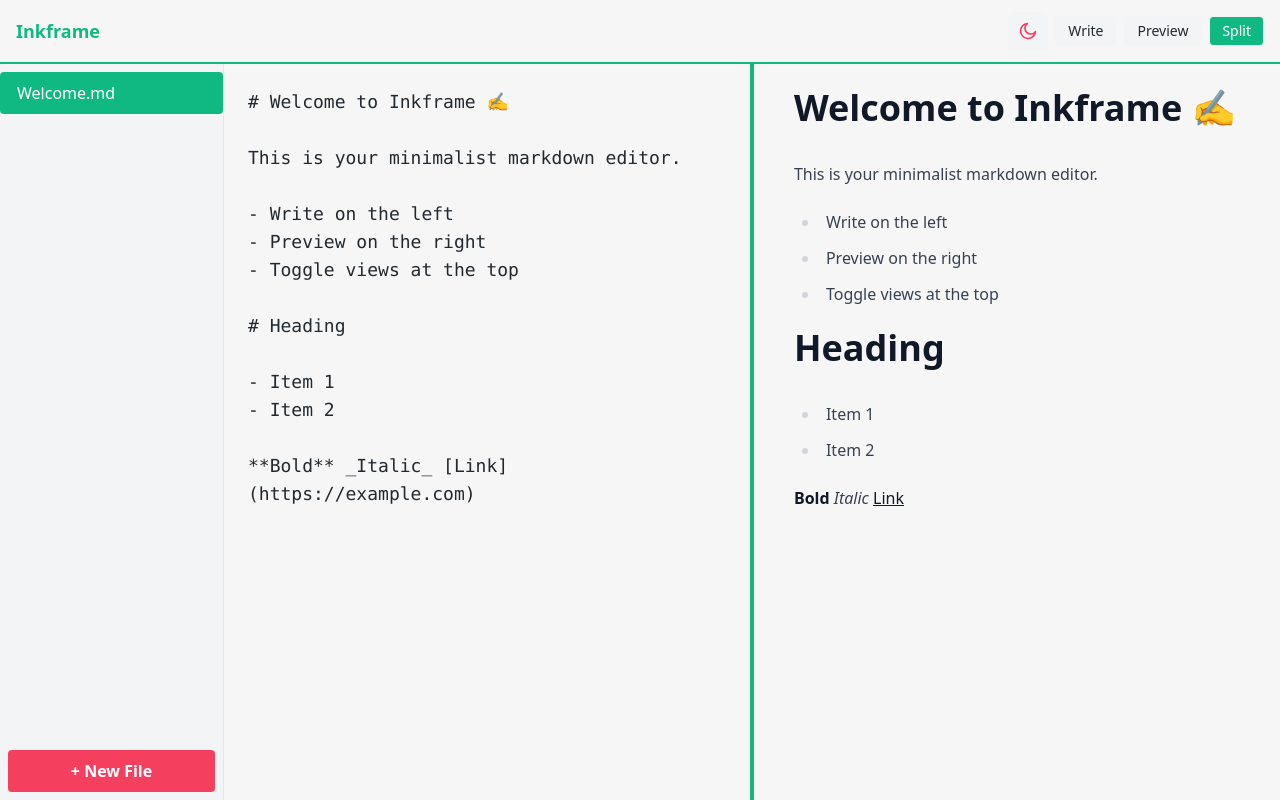
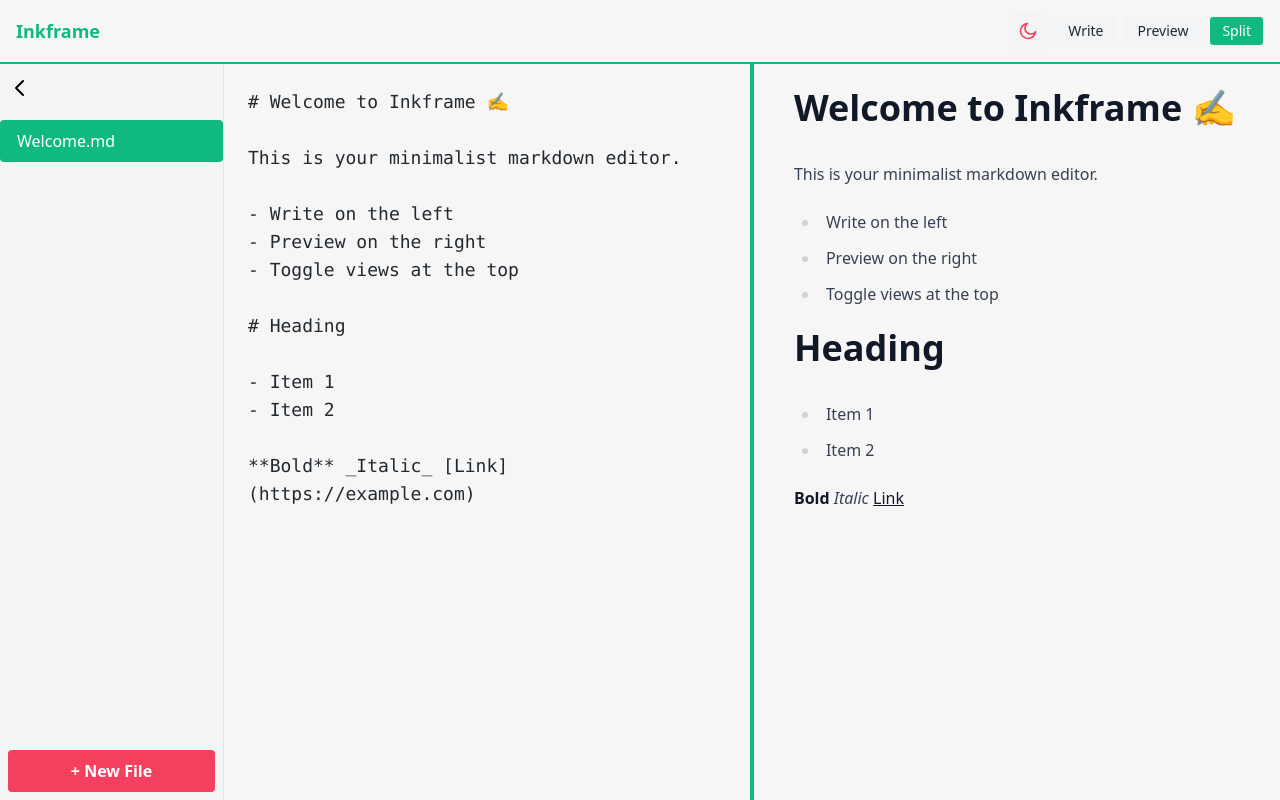
Before and after one commit to HenryKondratko/inkframe, a React (Vite) app: page / in a window 1280 px wide. Built offline with nearby package versions, Linux system fonts and the light colour scheme.

Commit message:
Collapse sidebar functionality

```diff
--- a/src/components/Editor.tsx
+++ b/src/components/Editor.tsx
@@ -25,6 +25,7 @@
 // LocalStorage keys
 const STORAGE_KEY_DOCS = 'inkframe.documents';
 const STORAGE_KEY_ACTIVE = 'inkframe.activeDocumentId';
+const SIDEBAR_OPEN_KEY = 'inkframe.sidebarOpen';
 
 function getInitialDocuments() {
     try {
@@ -55,6 +56,13 @@
 export default function Editor() {
     const [documents, setDocuments] = useState(getInitialDocuments);
     const [activeDocumentId, setActiveDocumentId] = useState(() => getInitialActiveId(getInitialDocuments()));
+    const [sidebarOpen, setSidebarOpen] = useState(() => {
+        try {
+            const stored = localStorage.getItem(SIDEBAR_OPEN_KEY);
+            if (stored !== null) return stored === 'true';
+        } catch {}
+        return true;
+    });
     const activeDoc = documents.find((doc) => doc.id === activeDocumentId);
 
     function handleSelectDocument(id: string) {
@@ -220,7 +228,6 @@
             {/* Main content: Sidebar + Editor */}
             <div className="flex flex-row flex-1 h-full w-full">
                 {/* Sidebar */}
-                <div className="w-56 flex-shrink-0 h-full">
                 <Sidebar
                     documents={documents.map(({ id, title }) => ({ id, title }))}
                     activeDocumentId={activeDocumentId}
@@ -228,8 +235,9 @@
                     onNewFile={handleNewFile}
                     onRename={handleRenameDocument}
                     onDelete={handleDeleteDocument}
+                    open={sidebarOpen}
+                    setOpen={setSidebarOpen}
                 />
-                </div>
                 {/* Editor + Preview */}
                 <div className="flex-1 flex flex-col h-full">
                     <div
--- a/src/components/Sidebar.tsx
+++ b/src/components/Sidebar.tsx
@@ -14,7 +14,7 @@
     onDelete: (id: string) => void;
 }
 
-export default function Sidebar({ documents, activeDocumentId, onSelect, onNewFile, onRename, onDelete }: SidebarProps) {
+export default function Sidebar({ documents, activeDocumentId, onSelect, onNewFile, onRename, onDelete, open = true, setOpen }: SidebarProps & { open?: boolean, setOpen?: (open: boolean) => void }) {
     const [renamingId, setRenamingId] = useState<string | null>(null);
     const [renameValue, setRenameValue] = useState("");
 
@@ -39,7 +39,22 @@
     }
 
     return (
-        <aside className="flex flex-col h-full w-56 bg-surface dark:bg-surfaceDark border-r border-gray-200 dark:border-surfaceDark shadow-sm">
+        <aside className={`flex flex-col h-full transition-all duration-200 ease-in-out ${open ? 'w-56' : 'w-12'} bg-surface dark:bg-surfaceDark border-r border-gray-200 dark:border-surfaceDark shadow-sm`}>
+            {/* Collapse/Expand Toggle */}
+            <div className="flex items-center h-12 px-2 border-b border-gray-100 dark:border-surfaceDark">
+                <button
+                  style={{ width: 32, height: 32, background: 'none', border: 'none', padding: 0 }}
+                  aria-label={open ? 'Collapse sidebar' : 'Expand sidebar'}
+                  title={open ? 'Collapse sidebar' : 'Expand sidebar'}
+                  onClick={() => setOpen && setOpen(!open)}
+                >
+                  <svg width="24" height="24" fill="none" stroke="black" strokeWidth="2" viewBox="0 0 24 24">
+                    <path strokeLinecap="round" strokeLinejoin="round" d="M15 19l-7-7 7-7" />
+                  </svg>
+                </button>
+            </div>
+            {/* File list and new file button only if open */}
+            {open && <>
                 <div className="flex-1 overflow-y-auto">
                     <ul className="py-2">
                         {documents.map((doc, idx) => (
@@ -93,6 +108,7 @@
                         + New File
                     </button>
                 </div>
+            </>}
         </aside>
     );
 }
```
Lines whose indentation alone changed are shown as unchanged.
